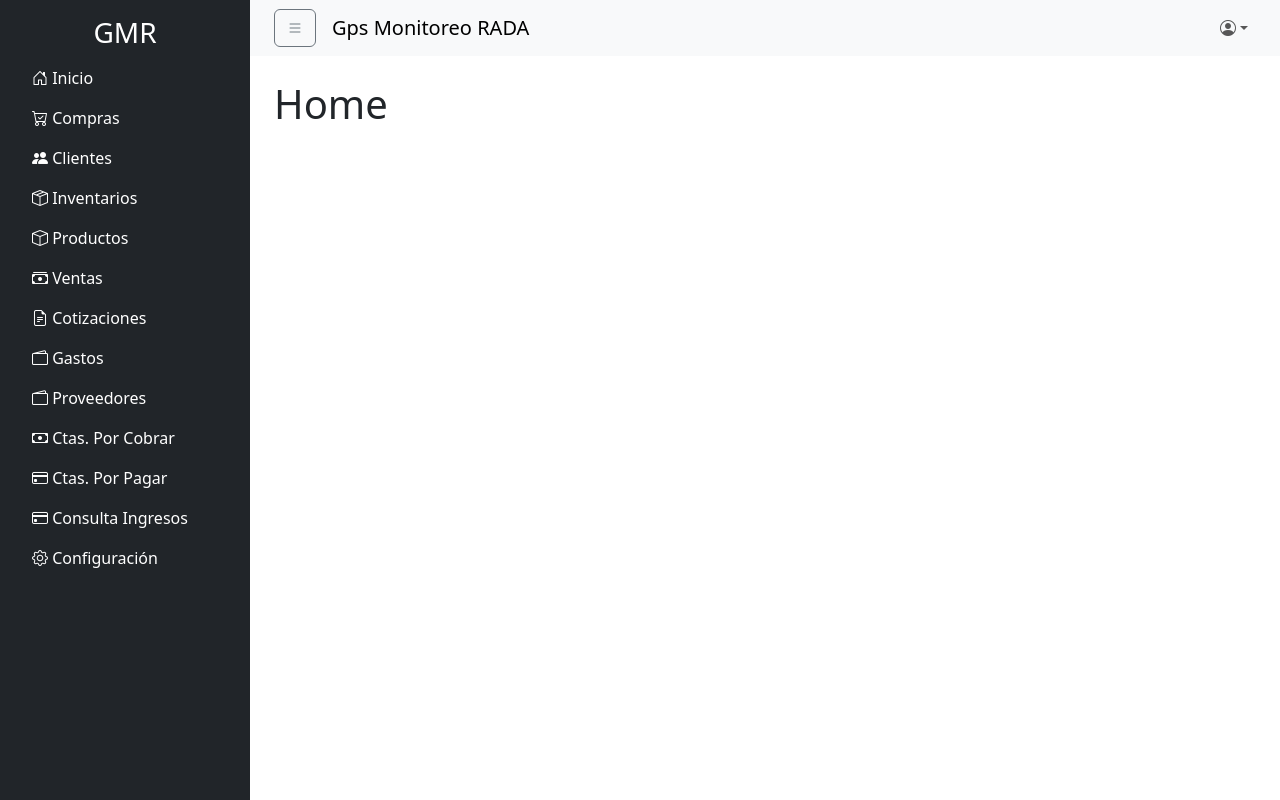
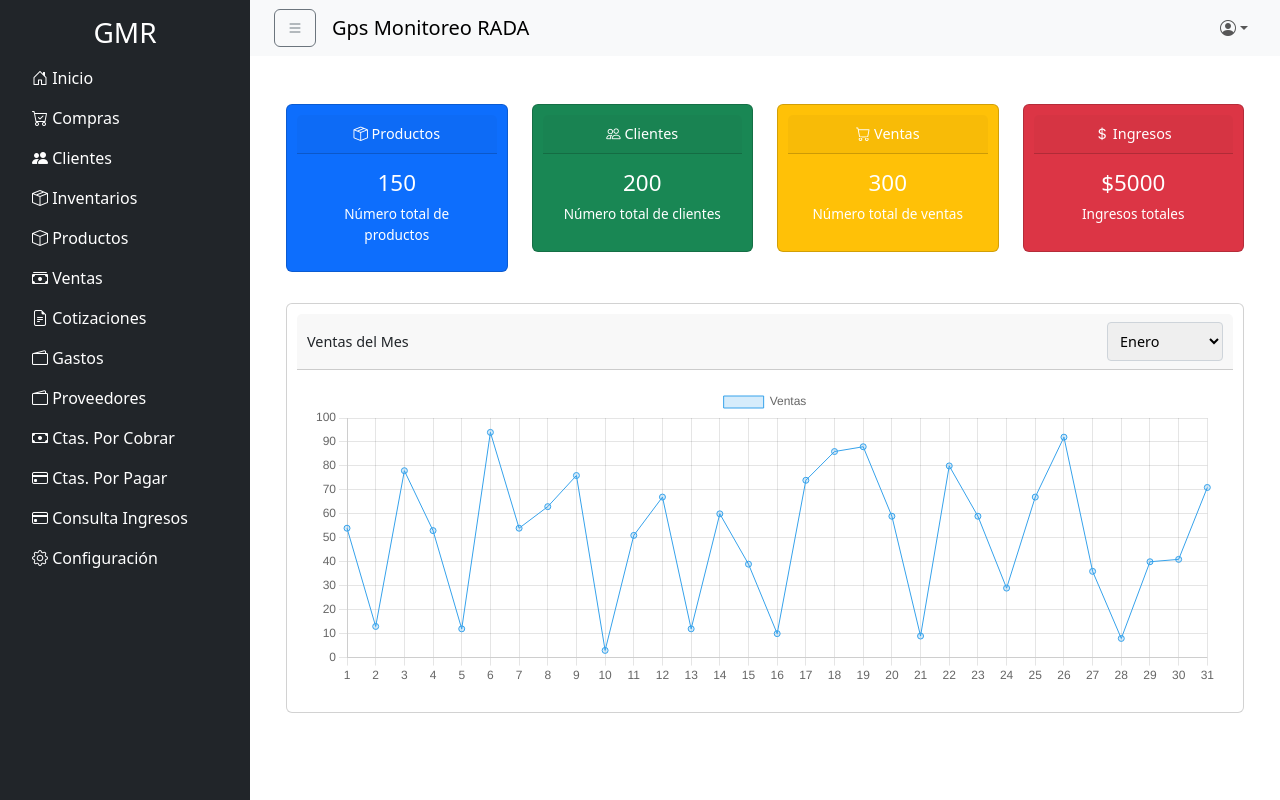
Before and after one commit to pachecop123/radamonitoreo-frontend, a Vue app: page /home in a window 1280 px wide. Built offline with nearby package versions, Linux system fonts and the light colour scheme; sample sign-in values are in the browser's storage.

Commit message:
mejoras en el home

```diff
--- a/package.json
+++ b/package.json
@@ -14,6 +14,7 @@
     "bootstrap-icons": "^1.11.3",
     "bootstrap-vue": "^2.23.1",
     "bootstrap-vue-3": "^0.5.1",
+    "chart.js": "^4.4.7",
     "core-js": "^3.8.3",
     "sweetalert2": "^11.15.10",
     "vue": "^3.2.13",
--- a/src/components/Home.vue
+++ b/src/components/Home.vue
@@ -1,16 +1,173 @@
 <template>
-    <div>
-      <h1>Home</h1>
-      <!-- Contenido de la página -->
+  <div class="container mt-4">
+    <div class="row mb-3">
+      <div class="col-md-3">
+        <div class="card text-white bg-primary compact-card">
+          <div class="card-header">
+            <i class="bi bi-box-seam"></i> Productos
+          </div>
+          <div class="card-body">
+            <h5 class="card-title">150</h5>
+            <p class="card-text">Número total de productos</p>
+          </div>
+        </div>
+      </div>
+      <div class="col-md-3">
+        <div class="card text-white bg-success compact-card">
+          <div class="card-header">
+            <i class="bi bi-people"></i> Clientes
+          </div>
+          <div class="card-body">
+            <h5 class="card-title">200</h5>
+            <p class="card-text">Número total de clientes</p>
+          </div>
+        </div>
+      </div>
+      <div class="col-md-3">
+        <div class="card text-white bg-warning compact-card">
+          <div class="card-header">
+            <i class="bi bi-cart"></i> Ventas
+          </div>
+          <div class="card-body">
+            <h5 class="card-title">300</h5>
+            <p class="card-text">Número total de ventas</p>
+          </div>
+        </div>
+      </div>
+      <div class="col-md-3">
+        <div class="card text-white bg-danger compact-card">
+          <div class="card-header">
+            <i class="bi bi-currency-dollar"></i> Ingresos
+          </div>
+          <div class="card-body">
+            <h5 class="card-title">$5000</h5>
+            <p class="card-text">Ingresos totales</p>
+          </div>
+        </div>
+      </div>
     </div>
-  </template>
+    <div class="row mb-3">
+      <div class="col-md-12">
+        <div class="card compact-card">
+          <div class="card-header d-flex justify-content-between align-items-center">
+            <span>Ventas del Mes</span>
+            <select v-model="selectedMonth" @change="updateChart">
+              <option v-for="(month, index) in months" :key="index" :value="index">{{ month }}</option>
+            </select>
+          </div>
+          <div class="card-body">
+            <div class="chart-container">
+              <canvas id="salesChart"></canvas>
+            </div>
+          </div>
+        </div>
+      </div>
+    </div>
+  </div>
+</template>
 
-  <script>
-  export default {
-    name: 'Home',
-  };
-  </script>
+<script setup>
+import { ref, onMounted, onBeforeUnmount } from "vue";
+import { Chart, registerables } from "chart.js";
 
-  <style scoped>
-  /* Estilos específicos para esta vista */
-  </style>
+Chart.register(...registerables);
+
+const selectedMonth = ref(0);
+const salesData = ref([]);
+const chartInstance = ref(null);
+const months = ref([
+  "Enero",
+  "Febrero",
+  "Marzo",
+  "Abril",
+  "Mayo",
+  "Junio",
+  "Julio",
+  "Agosto",
+  "Septiembre",
+  "Octubre",
+  "Noviembre",
+  "Diciembre",
+]);
+
+const generateSalesData = (days) => {
+  return Array.from({ length: days }, () => Math.floor(Math.random() * 100) + 1);
+};
+
+const updateChart = () => {
+  const daysInMonth = new Date(2023, selectedMonth.value + 1, 0).getDate();
+  salesData.value = generateSalesData(daysInMonth);
+  renderChart();
+};
+
+const renderChart = () => {
+  const ctx = document.getElementById("salesChart").getContext("2d");
+  if (chartInstance.value) {
+    chartInstance.value.destroy();
+  }
+  chartInstance.value = new Chart(ctx, {
+    type: "line",
+    data: {
+      labels: Array.from({ length: salesData.value.length }, (_, i) => i + 1),
+      datasets: [
+        {
+          label: "Ventas",
+          data: salesData.value,
+          backgroundColor: "rgba(54, 162, 235, 0.2)",
+          borderColor: "rgba(54, 162, 235, 1)",
+          borderWidth: 1,
+        },
+      ],
+    },
+    options: {
+      responsive: true,
+      maintainAspectRatio: false,
+      scales: {
+        y: {
+          beginAtZero: true,
+        },
+      },
+    },
+  });
+};
+
+onMounted(() => {
+  updateChart();
+});
+
+onBeforeUnmount(() => {
+  if (chartInstance.value) {
+    chartInstance.value.destroy();
+  }
+});
+</script>
+
+<style scoped>
+.card {
+  text-align: center;
+}
+.compact-card {
+  padding: 10px;
+  margin-bottom: 15px;
+}
+.card-header {
+  font-size: 0.9rem;
+  padding: 8px 10px;
+}
+.card-title {
+  font-size: 1.4rem;
+}
+.card-text {
+  font-size: 0.85rem;
+}
+select {
+  padding: 0.5rem;
+  border-radius: 0.25rem;
+  border: 1px solid #ced4da;
+}
+.chart-container {
+  position: relative;
+  height: 300px;
+  width: 100%;
+}
+</style>
```
Also changed, not shown: 1 other file (tests, documents, lock files or other folders).
